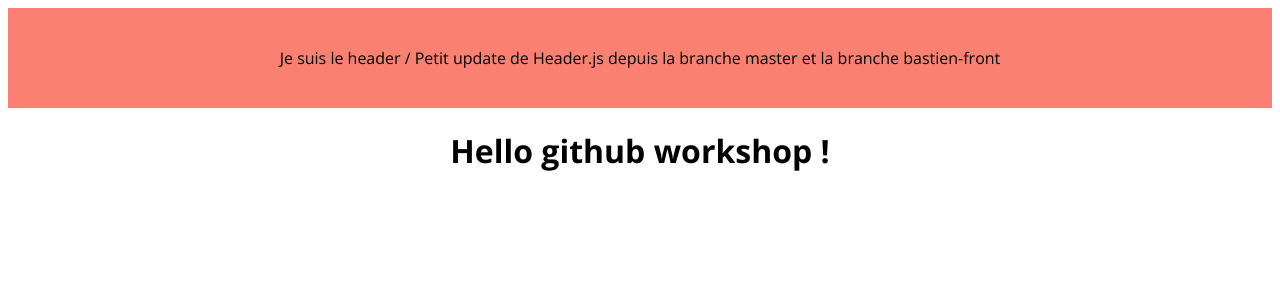
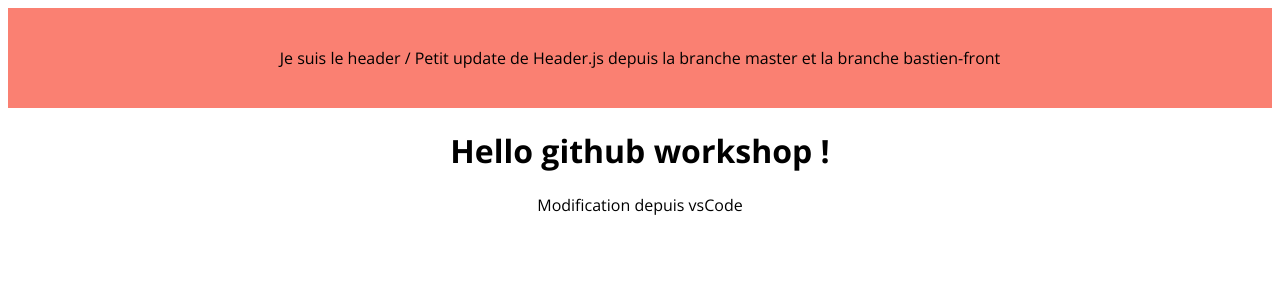
Before and after one commit to BastienLairis/git-github-workshop-andromeda23, a React (Create React App) app: page / in a window 1280 px wide. Shown: the top 300 px of the page. Built offline with nearby package versions, Linux system fonts and the light colour scheme.

Commit message:
Modification de App.js depuis vsCode

```diff
--- a/src/App.js
+++ b/src/App.js
@@ -8,6 +8,7 @@ function App() {
     <div className="App">
       <Header />
       <h1>Hello github workshop !</h1>
+      <p>Modification depuis vsCode</p>
     </div>
   );
 }
```
